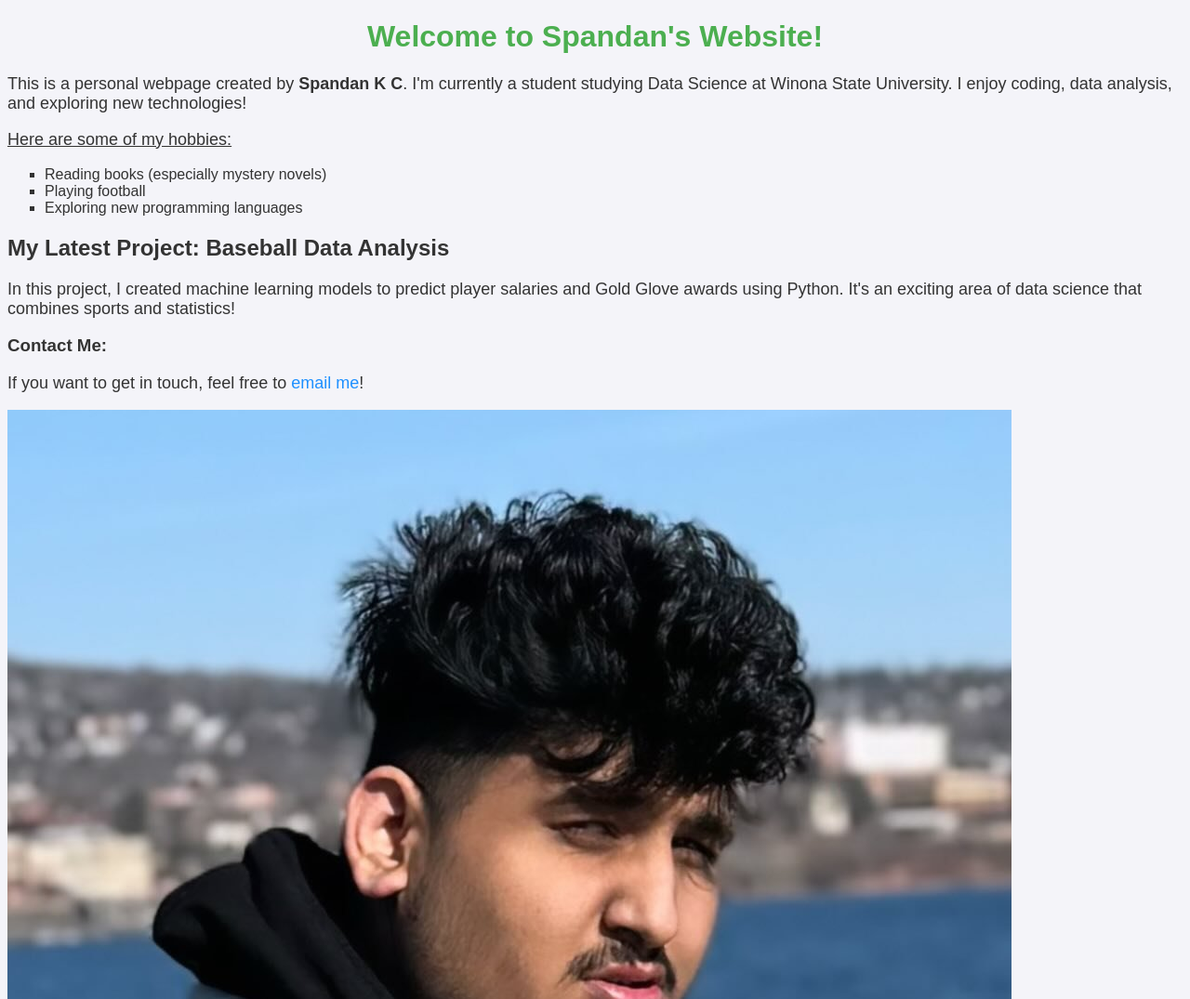
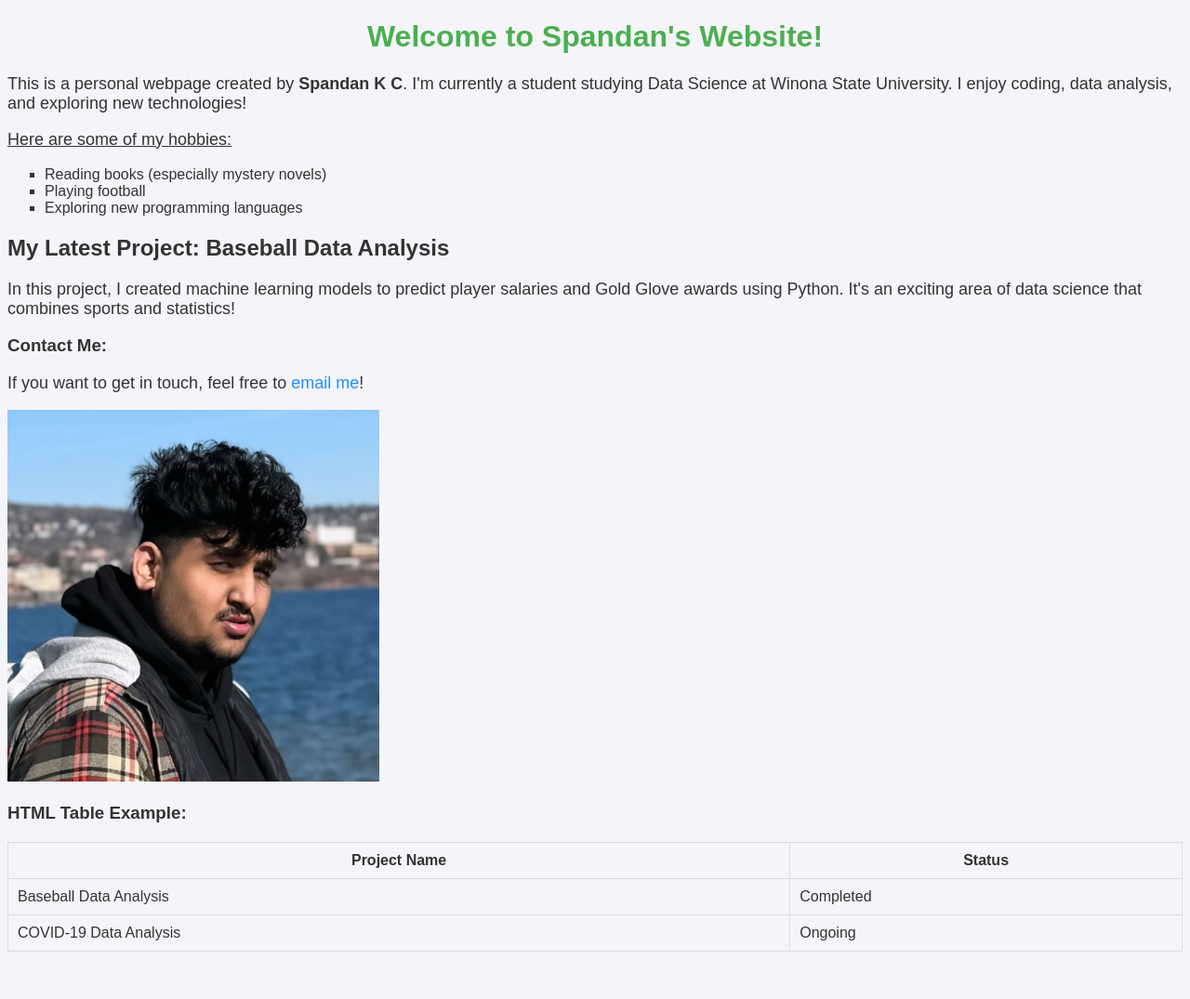
Before and after one commit to Spandankc100/Module_5_webiste, a plain HTML site: page index.html in a window 1280 px wide. Shown: the top 1075 px of the page at 93% size. After the commit the page ends 1032 px from the top, so only its background shows below. Drawn offline with Linux system fonts and the light colour scheme.

Commit message:
Update index.html

```diff
--- a/index.html
+++ b/index.html
@@ -64,7 +64,7 @@
     <p>If you want to get in touch, feel free to <a href="mailto:spandankc100@gmail.com">email me</a>!</p>
 
     <!-- Replace with your image URL -->
-    <img src="https://github.com/Spandankc100/Module_5_webiste/blob/main/IMG_KC/IMG.jpg" alt="A picture related to my project"/>
+    <img src=".\IMG_KC\IMG.jpg" width="400" alt="A picture related to my project"/>
 
     <h3>HTML Table Example:</h3>
     <table>
```
